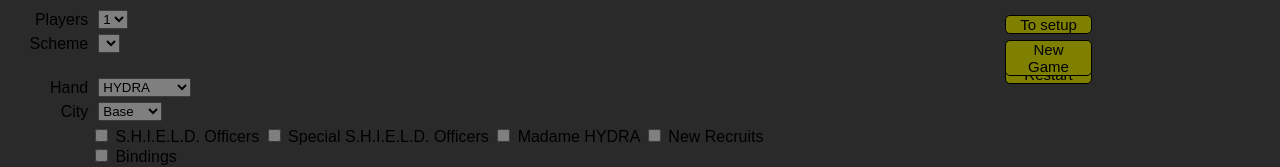
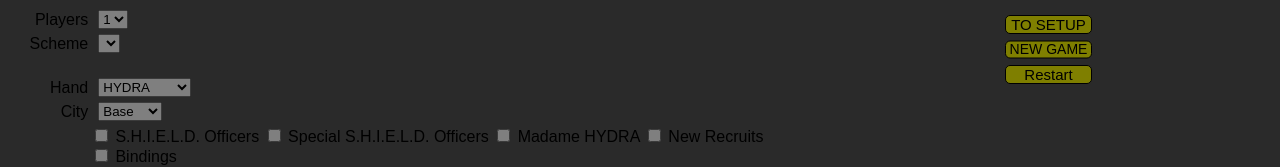
Before and after one commit to nutki/legendary, a website with bundled scripts: page legendary.html in a window 1280 px wide. Shown: the top 167 px of the page. Built offline with nearby package versions, Linux system fonts and the light colour scheme; a web font is replaced by a local one.

Commit message:
adjust button size for alternative font

```diff
--- a/legendary.html
+++ b/legendary.html
@@ -68,10 +68,10 @@
 .action.noconfirm { background: green; }
 #undo.action { display: block; position: absolute; left: 1990px; top: 500px; width: 130px; text-align: center; }
 #restart.action { display: block; position: absolute; left: 1990px; top: 110px; width: 130px; text-align: center; }
-#newGame.action { display: block; position: absolute; left: 1990px; top: 60px; width: 130px; text-align: center; }
+#newGame.action { display: block; position: absolute; left: 1990px; top: 61px; width: 170px; text-align: center; font-size: 28px; padding: 0;}
 #prevPlayer.action { display: block; position: absolute; left: 1990px; top: 450px; width: 75px; text-align: center; padding: 0; }
 #nextPlayer.action { display: block; position: absolute; left: 2085px; top: 450px; width: 75px; text-align: center; padding: 0; }
-#setup.action { display: block; position: absolute; left: 1990px; top: 10px; width: 130px; text-align: center; }
+#setup.action { display: block; position: absolute; left: 1990px; top: 10px; width: 170px; text-align: center; font-size: 30px; padding: 0;}
 .card.gone { opacity: .5; }
 .deck-overlay.select { background-color: rgb(255,255,0,.5); }
 span.card.select { border: 2px solid yellow; border-radius: 15px; }
@@ -321,9 +321,9 @@
 <div id="boardPage">
 <div id="scalable-container" style="width: 100%; overflow: hidden;">
 <div id="scalable-contents" style="transform-origin: top left; transform: scale(0.5); width: 2200px; height: 1250px; overflow: hidden;">
-<span class="action" id="undo">Undo</span> <span class="action" id="restart">Restart</span> <span class="action" id="newGame">New Game</span>
+<span class="action" id="undo">Undo</span> <span class="action" id="restart">Restart</span> <span class="action" id="newGame">NEW GAME</span>
 <span class="action" id="prevPlayer">&lt; P</span><span class="action" id="nextPlayer">P &gt;</span>
-<span class="action" id="setup">To setup</span>
+<span class="action" id="setup">TO SETUP</span>
 <div id="card-container" style="position: absolute;"></div>
 <div id="card-container2" style="position: absolute;"></div>
 <div id="game-over-message"></div>
```
